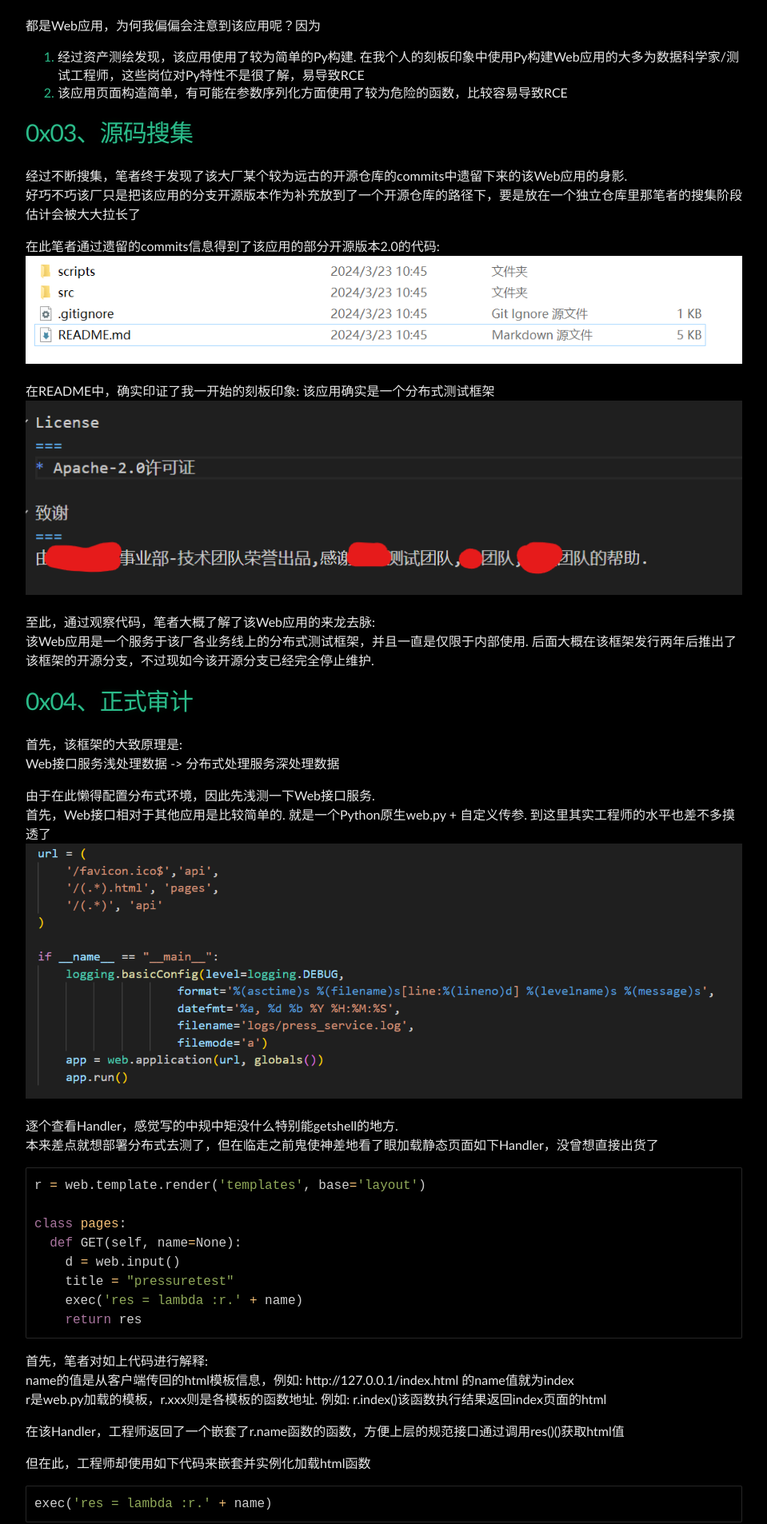
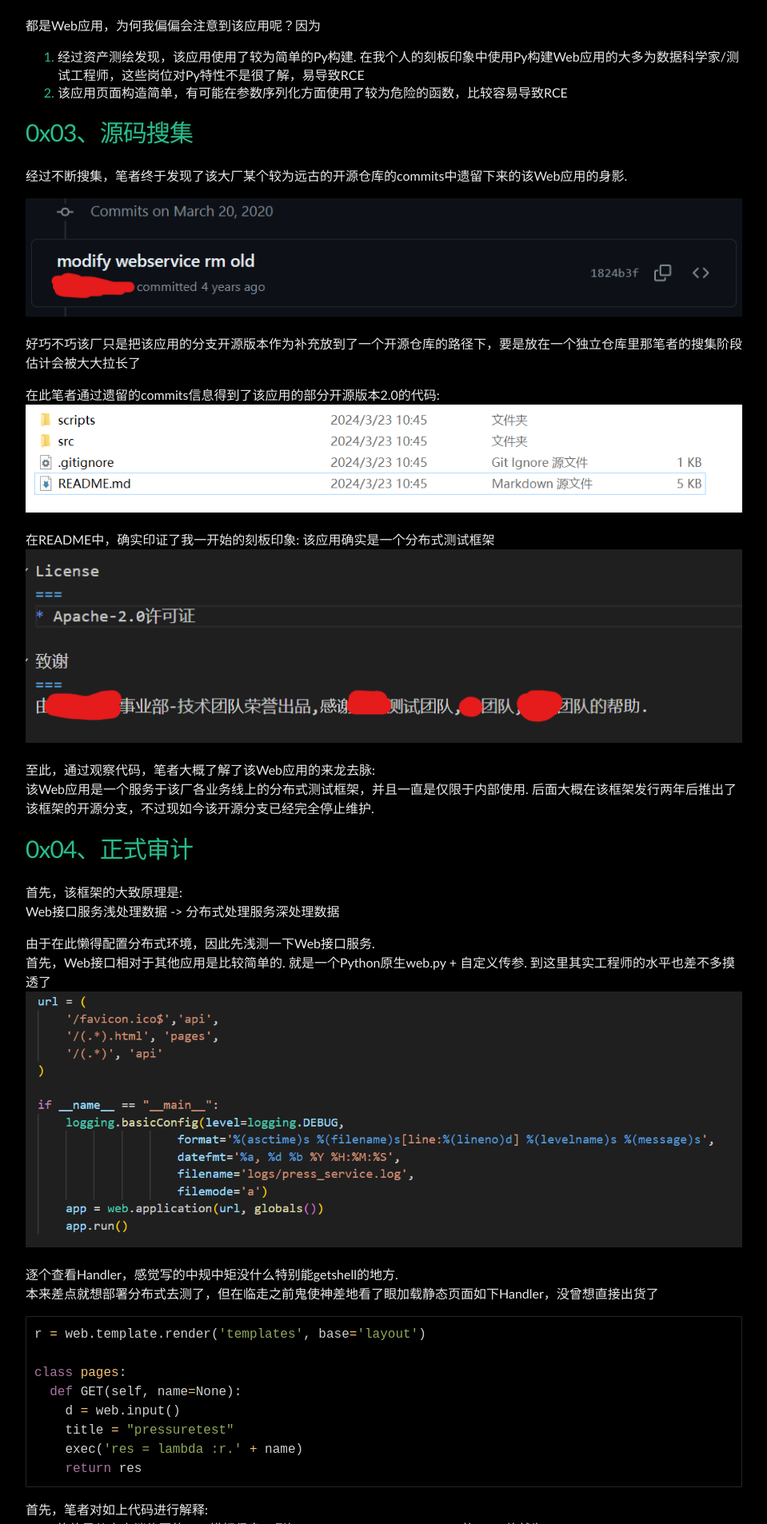
Before and after one commit to Leeyangee/leeyangee.github.io, a Jekyll site: the page built from _posts/2024-03-29-某A大厂Web审计实战-从不出货到拿下通用RCE漏洞.md, in a window 1280 px wide. Shown: the part 1481-3387 px from the top of the page at 80% size, without its empty margins (160-1119 px from the left). Built offline with Jekyll 4.4.1, drawn with Linux system fonts in a browser that asks for light colours.

Commit message:
Update 2024-03-29-某A大厂Web审计实战-从不出货到拿下通用RCE漏洞.md

```diff
--- a/_posts/2024-03-29-某A大厂Web审计实战-从不出货到拿下通用RCE漏洞.md
+++ b/_posts/2024-03-29-某A大厂Web审计实战-从不出货到拿下通用RCE漏洞.md
@@ -33,6 +33,9 @@ published: true
 # [](#header-1)0x03、源码搜集
 
 经过不断搜集，笔者终于发现了该大厂某个较为远古的开源仓库的commits中遗留下来的该Web应用的身影.
+
+![avatar](/image/2024-03-23-8.png)
+
 好巧不巧该厂只是把该应用的分支开源版本作为补充放到了一个开源仓库的路径下，要是放在一个独立仓库里那笔者的搜集阶段估计会被大大拉长了
 
 在此笔者通过遗留的commits信息得到了该应用的部分开源版本2.0的代码:
```
